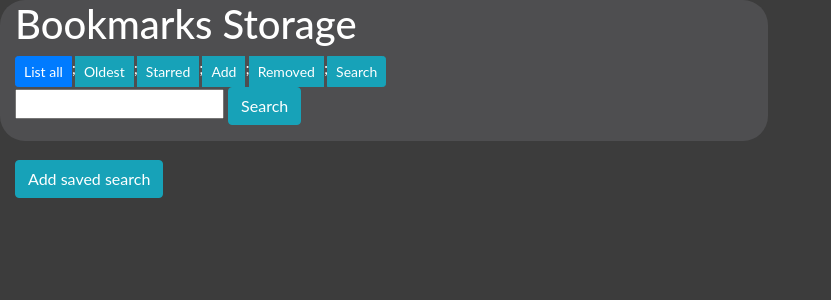
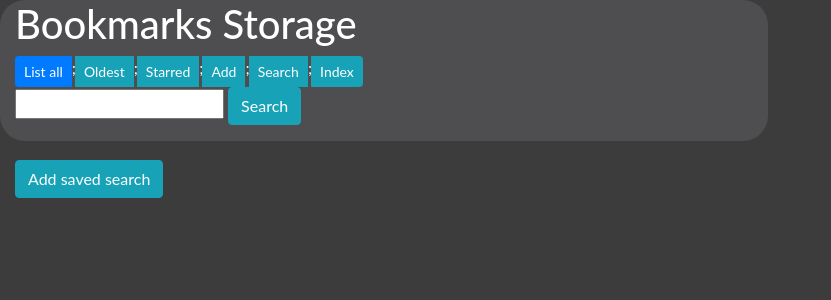
Before and after one commit to caiorss/bookmark-storage-webapp, a Django app: page /search/list in a window 1280 px wide. Shown: the top 300 px of the page, without its empty margins (0-831 px from the left). Run offline with Django 3.2, Linux system fonts and the light colour scheme; data that the repository does not hold is empty; some libraries are stand-ins or nearby versions.

Commit message:
Update URLs in savedsearch_list.html template.

```diff
--- a/bookmarks/templates/savedsearch_list.html
+++ b/bookmarks/templates/savedsearch_list.html
@@ -12,19 +12,20 @@
            title="List all items ordered by the latest">List all</a>
 
         ; <a class="btn btn-info"
-          href="/?view=latest"
+          href="/items?view=latest"
           title="Order by oldest">Oldest</a>
 
-      ; <a class="btn btn-info" href="/?view=starred"
+      ; <a class="btn btn-info" href="/items?view=starred"
           title="List only starred items">Starred</a>
 
       ; <a class="btn btn-info" href="{% url 'bookmarks:bookmark_new' %}">Add</a>
 
-      ; <a class="btn btn-info" href="/?view=removed"
-      title="List removed items">Removed</a>
+      ; <a class="btn btn-info" href="/search/list"
+      title="Saved search">Search</a>
 
-      ; <a class="btn btn-info" href="/savedsearch_list"
-      title="Saved search">Search</a>
+      ; <a class="btn btn-info" href="/"
+      title="Go to index or home">Index</a>
+
 </div>
 
 <div class="">
```
